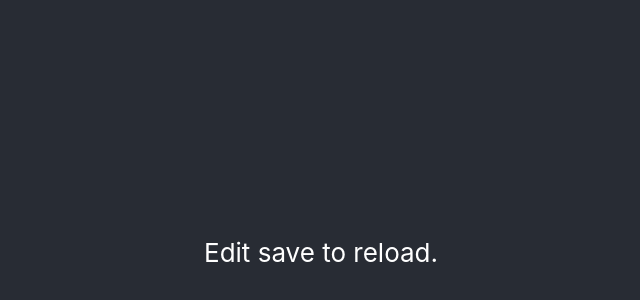
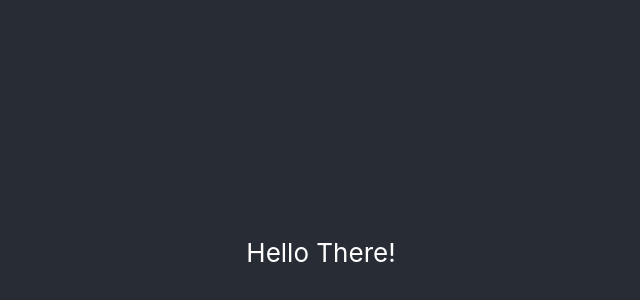
Before and after one commit to SamuelSlavka/site-frontend, a React (Create React App) app: page / in a window 1280 px wide. Shown: the part 148-448 px from the top of the page, without its empty margins (319-959 px from the left). Built offline with nearby package versions, Linux system fonts and the light colour scheme.

Commit message:
Fixed tests

```diff
--- a/src/app/App.tsx
+++ b/src/app/App.tsx
@@ -6,7 +6,7 @@ function App() {
     <div className="App">
       <header className="App-header">
         <p>
-          Edit save to reload.
+          Hello There!
         </p>
       </header>
     </div>
```
Also changed, not shown: 1 other file (tests, documents, lock files or other folders).
